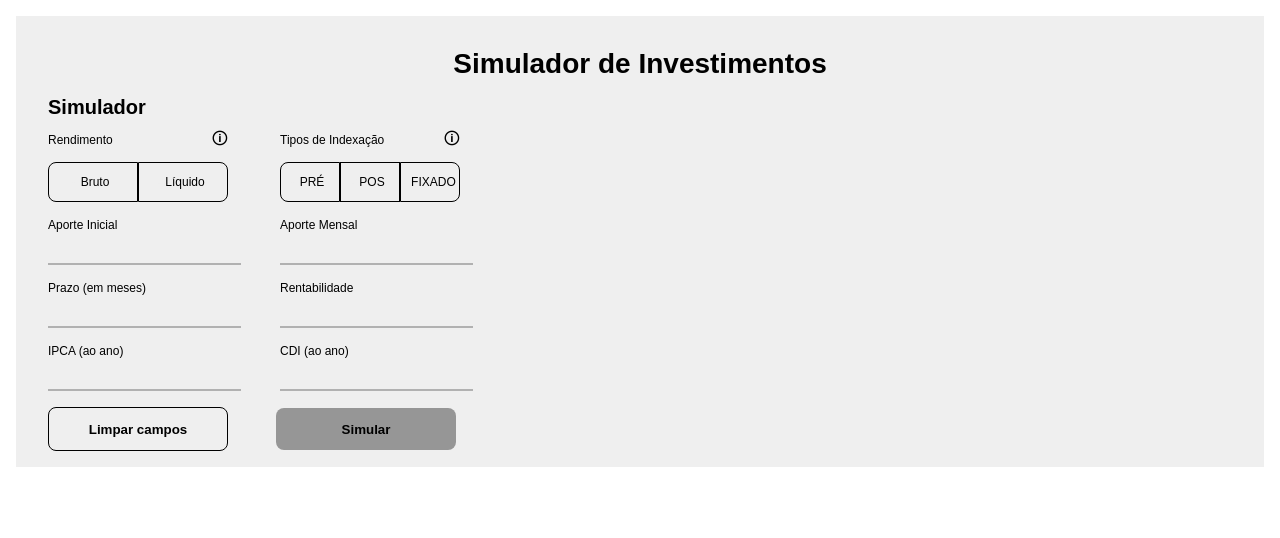
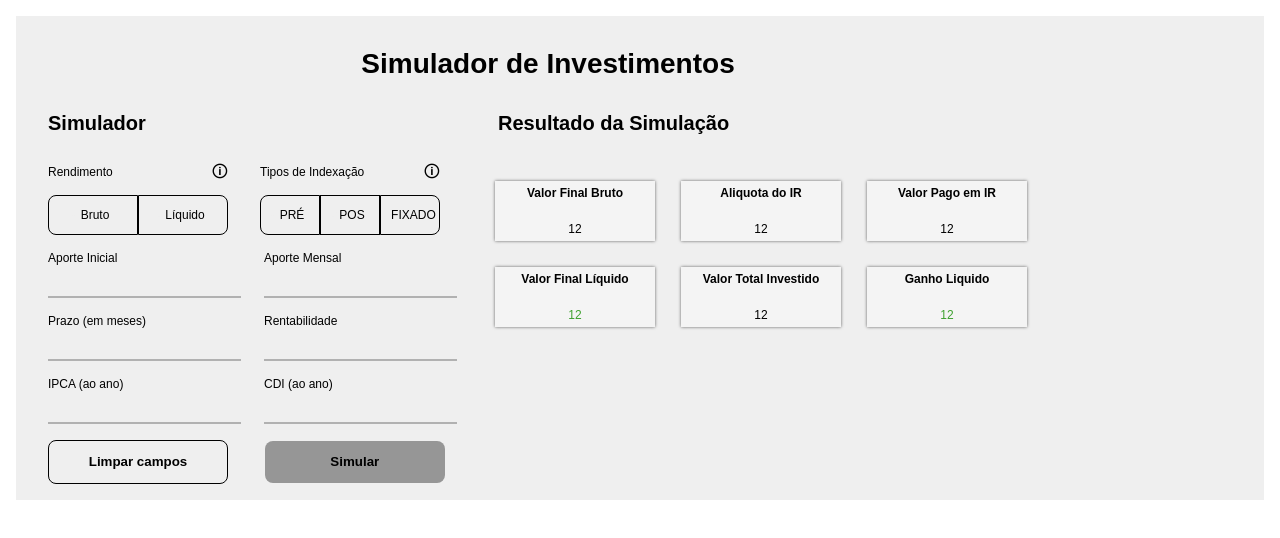
Before and after one commit to aleeeguevara/investment-simulator, a Next.js app: page / in a window 1280 px wide. Shown: the top 538 px of the page. Built offline with nearby package versions, Linux system fonts and the light colour scheme.

Commit message:
feat: add component outcome simulator as layout required & add adjustments to simulator

```diff
--- a/components/GlobalStyle/styles.js
+++ b/components/GlobalStyle/styles.js
@@ -19,6 +19,11 @@ const GlobalStyle = createGlobalStyle`
       margin: 1rem;
       padding: 1rem;
     }
+    .flex{
+      @media (min-width: 900px){
+        display: flex;
+       }
+    }
 
     h1 {
       font-size: 23px;
@@ -26,17 +31,21 @@ const GlobalStyle = createGlobalStyle`
       text-align: center;
       margin: 0;
       padding: 1rem;
+      max-width: 1000px;
 
-      @media(min-width: 620px){
+      @media(min-width: 900px){
         font-size: 28px;
       }
     }
 
     h2 {
-      margin: 0 1rem;
+      margin-left: 1rem;
+      margin-top: 1rem;
       font-size: 17px;
+      text-align: center;
 
-      @media(min-width: 620px){
+      @media(min-width: 900px){
+        text-align: left;
         font-size: 20px;
       }
     }
--- /dev/null
+++ b/components/OutcomeSimulator/index.js
@@ -0,0 +1,45 @@
+// styles
+import {
+  Container, Cards, Card, Outcome,
+} from './styles';
+
+const OutcomeSimulator = function OutcomeSection() {
+  return (
+    <Container>
+      <h2>Resultado da Simulação</h2>
+      <Cards>
+        <Card>
+          <h3>Valor Final Bruto</h3>
+          <Outcome>12</Outcome>
+        </Card>
+
+        <Card>
+          <h3>Aliquota do IR</h3>
+          <Outcome>12</Outcome>
+        </Card>
+
+        <Card>
+          <h3>Valor Pago em IR</h3>
+          <Outcome>12</Outcome>
+        </Card>
+
+        <Card>
+          <h3>Valor Final Líquido</h3>
+          <Outcome green>12</Outcome>
+        </Card>
+
+        <Card>
+          <h3>Valor Total Investido</h3>
+          <Outcome>12</Outcome>
+        </Card>
+
+        <Card>
+          <h3>Ganho Liquido</h3>
+          <Outcome green>12</Outcome>
+        </Card>
+
+      </Cards>
+    </Container>
+  );
+};
+export default OutcomeSimulator;
--- /dev/null
+++ b/components/OutcomeSimulator/styles.js
@@ -0,0 +1,52 @@
+import styled from 'styled-components';
+
+export const Container = styled.section`
+  display: flex;
+  flex-direction: column;
+  margin: 0;
+
+  @media(min-width: 900px){
+    margin: 0;
+  }
+
+`;
+export const Cards = styled.div`
+
+  @media (min-width: 900px){
+    display: flex;
+    flex-wrap: wrap;
+    margin-top: 1rem;
+    width: 400px;
+  }
+  @media (min-width: 1100px){
+    width: 600px;
+  }
+`;
+export const Card = styled.div`
+  background: #f4f4f4;
+  box-shadow:  0 0 3px #626262;
+  width: 150px;
+  height: 50px;
+  margin: 1rem auto;
+  padding: 5px;
+
+  @media (min-width: 900px){
+    display: flex;
+    flex-direction: column;
+    justify-content: space-between;
+    margin: 13px;
+  }
+
+  h3{
+    font-weight: 700;
+    font-size: 12px;
+    margin: 0;
+    text-align: center;
+  }
+`;
+export const Outcome = styled.p`
+  color: ${({ green }) => (green ? '#3fa130' : 'inherit')};
+  font-size: 12px;
+  margin: 0;
+  text-align: center;
+`;
--- a/components/Simulator/index.js
+++ b/components/Simulator/index.js
@@ -38,7 +38,7 @@ const Simulator = function Formpage() {
     <Container>
       <h2>Simulador</h2>
       <Form onSubmit={formik.handleSubmit}>
-        <Wrap>
+        <Wrap className="btnWrap">
           <LabelTooltip>
             <p>Rendimento</p>
             <Tooltip>
@@ -67,76 +67,8 @@ const Simulator = function Formpage() {
               Líquido
             </BtnRight>
           </SelectionBtn>
-          <LabelForm
-            touched={formik.touched.aporte}
-            error={formik.errors.aporte}
-          >
-
-            Aporte Inicial
-            <Inputform
-              name="aporte"
-              type="text"
-              onChange={(e) => {
-                formik.setFieldValue('aporte', maskMoney(e.target.value));
-              }}
-              onBlur={formik.handleBlur}
-              value={formik.values.aporte}
-              error={formik.errors.aporte}
-              touched={formik.touched.aporte}
-              readOnly={formik.isSubmitting}
-            />
-          </LabelForm>
-          {formik.touched.aporte && formik.errors.aporte && (
-            <Position>
-              <Error>{formik.errors.aporte}</Error>
-            </Position>
-          )}
-          <LabelForm
-            touched={formik.touched.prazo}
-            error={formik.errors.prazo}
-          >
-            Prazo (em meses)
-            <Inputform
-              name="prazo"
-              type="text"
-              onChange={formik.handleChange}
-              onBlur={formik.handleBlur}
-              value={formik.values.prazo}
-              error={formik.errors.prazo}
-              touched={formik.touched.prazo}
-              readOnly={formik.isSubmitting}
-              mask="99"
-            />
-          </LabelForm>
-          {formik.touched.prazo && formik.errors.prazo && (
-            <Position>
-              <Error>{formik.errors.prazo}</Error>
-            </Position>
-          )}
-          <LabelForm
-            touched={formik.touched.ipca}
-            error={formik.errors.ipca}
-          >
-            IPCA (ao ano)
-            <Inputform
-              name="ipca"
-              type="number"
-              onChange={formik.handleChange}
-              onBlur={formik.handleBlur}
-              value={formik.values.ipca}
-              error={formik.errors.ipca}
-              touched={formik.touched.ipca}
-              readOnly={formik.isSubmitting}
-              maxLength={10}
-            />
-          </LabelForm>
-          {formik.touched.ipca && formik.errors.ipca && (
-            <Position>
-              <Error>{formik.errors.ipca}</Error>
-            </Position>
-          )}
         </Wrap>
-        <Wrap>
+        <Wrap className="btnWrap">
           <LabelTooltip>
             <p>Tipos de Indexação</p>
             <Tooltip>
@@ -180,7 +112,34 @@ const Simulator = function Formpage() {
               FIXADO
             </BtnRight>
           </SelectionBtn>
+        </Wrap>
+        <Wrap>
+          <LabelForm
+            touched={formik.touched.aporte}
+            error={formik.errors.aporte}
+          >
 
+            Aporte Inicial
+            <Inputform
+              name="aporte"
+              type="text"
+              onChange={(e) => {
+                formik.setFieldValue('aporte', maskMoney(e.target.value));
+              }}
+              onBlur={formik.handleBlur}
+              value={formik.values.aporte}
+              error={formik.errors.aporte}
+              touched={formik.touched.aporte}
+              readOnly={formik.isSubmitting}
+            />
+          </LabelForm>
+          {formik.touched.aporte && formik.errors.aporte && (
+            <Position>
+              <Error>{formik.errors.aporte}</Error>
+            </Position>
+          )}
+        </Wrap>
+        <Wrap>
           <LabelForm
             touched={formik.touched.aporteMensal}
             error={formik.errors.aporteMensal}
@@ -204,7 +163,32 @@ const Simulator = function Formpage() {
               <Error>{formik.errors.aporteMensal}</Error>
             </Position>
           )}
-
+        </Wrap>
+        <Wrap>
+          <LabelForm
+            touched={formik.touched.prazo}
+            error={formik.errors.prazo}
+          >
+            Prazo (em meses)
+            <Inputform
+              name="prazo"
+              type="text"
+              onChange={formik.handleChange}
+              onBlur={formik.handleBlur}
+              value={formik.values.prazo}
+              error={formik.errors.prazo}
+              touched={formik.touched.prazo}
+              readOnly={formik.isSubmitting}
+              mask="99"
+            />
+          </LabelForm>
+          {formik.touched.prazo && formik.errors.prazo && (
+            <Position>
+              <Error>{formik.errors.prazo}</Error>
+            </Position>
+          )}
+        </Wrap>
+        <Wrap>
           <LabelForm
             touched={formik.touched.rentabilidade}
             error={formik.errors.rentabilidade}
@@ -227,7 +211,32 @@ const Simulator = function Formpage() {
               <Error>{formik.errors.rentabilidade}</Error>
             </Position>
           )}
-
+        </Wrap>
+        <Wrap>
+          <LabelForm
+            touched={formik.touched.ipca}
+            error={formik.errors.ipca}
+          >
+            IPCA (ao ano)
+            <Inputform
+              name="ipca"
+              type="number"
+              onChange={formik.handleChange}
+              onBlur={formik.handleBlur}
+              value={formik.values.ipca}
+              error={formik.errors.ipca}
+              touched={formik.touched.ipca}
+              readOnly={formik.isSubmitting}
+              maxLength={10}
+            />
+          </LabelForm>
+          {formik.touched.ipca && formik.errors.ipca && (
+            <Position>
+              <Error>{formik.errors.ipca}</Error>
+            </Position>
+          )}
+        </Wrap>
+        <Wrap>
           <LabelForm
             touched={formik.touched.cdi}
             error={formik.errors.cdi}
@@ -251,15 +260,15 @@ const Simulator = function Formpage() {
             </Position>
           )}
         </Wrap>
-      </Form>
-
-      <SelectionBtn className="space">
+        <Wrap className="btnForm">
           <Btn
             type="button"
             clear
           >
             Limpar campos
           </Btn>
+        </Wrap>
+        <Wrap className="btnForm">
           <Btn
             disabled={formik.isSubmitting}
             type="submit"
@@ -267,7 +276,9 @@ const Simulator = function Formpage() {
           >
             Simular
           </Btn>
-      </SelectionBtn>
+
+        </Wrap>
+      </Form>
     </Container>
   );
 };
--- a/components/Simulator/styles.js
+++ b/components/Simulator/styles.js
@@ -5,8 +5,9 @@ import styled from 'styled-components';
 export const Container = styled.section`
   margin: 0 auto;
   width: 200px;
-  @media(min-width: 620px){
-    width: 500px;
+
+  @media(min-width: 900px){
+    width: 450px;
     margin: 0;
   }
 `;
@@ -17,17 +18,25 @@ export const Form = styled.form`
   flex-wrap: wrap;
   width: 100%;
 
-  @media (min-width: 620px){
+  @media (min-width: 900px){
     flex-direction: row;
-    flex-wrap: nowrap;
   }
 `;
 
 export const Wrap = styled.div`
     display: flex;
-    flex-direction: column;
+    flex-direction: row;
     flex-wrap: wrap;
-    margin: 0 1rem;
+    margin-left: 1rem;
+
+    &.btnWrap{
+      margin: 0 1rem;
+      flex-direction: column;
+    }
+
+    &.btnForm{
+      margin-right: 1.3rem;
+    }
 `;
 
 export const BtnLeft = styled.button`
@@ -89,7 +98,7 @@ export const SelectionBtn = styled.div`
     flex-direction: column;
     display: flex;
     margin: 0 auto;
-    @media (min-width: 620px){
+    @media (min-width: 900px){
       flex-direction: row;
       justify-content: left;
     }
@@ -142,7 +151,7 @@ export const Tooltip = styled.div`
     visibility: hidden;
     width: 120px;
 
-    @media(min-width: 620px){
+    @media(min-width: 900px){
       top: 0px;
       left: 150%;
     }
@@ -194,7 +203,8 @@ export const Error = styled.div`
   color: #e92929;
   font-size: 10px;
   position: absolute;
-  bottom: 1px;
+  bottom: 4px;
+  left: -200px;
   margin: 0;
 `;
 
@@ -208,8 +218,8 @@ export const Btn = styled.button`
   width: 180px;
   align-self: center;
 
-  @media (min-width: 620px){
+  @media (min-width: 900px){
     padding: .85rem;
-    margin: 0 2rem 0 1rem;
+    margin: 0;
   }
 `;
--- a/pages/index.js
+++ b/pages/index.js
@@ -4,6 +4,7 @@ import Head from 'next/head';
 
 // styles
 import Simulator from '@/components/Simulator/';
+import OutcomeSimulator from '@/components/OutcomeSimulator';
 
 export default function Home() {
   return (
@@ -14,7 +15,10 @@ export default function Home() {
         <link rel="icon" href="/favicon.ico" />
       </Head>
       <h1>Simulador de Investimentos</h1>
-      <Simulator />
+      <div className="flex">
+        <Simulator />
+        <OutcomeSimulator />
+      </div>
       <GoogleAnalytics />
     </div>
   );
```
Lines whose indentation alone changed are shown as unchanged.
